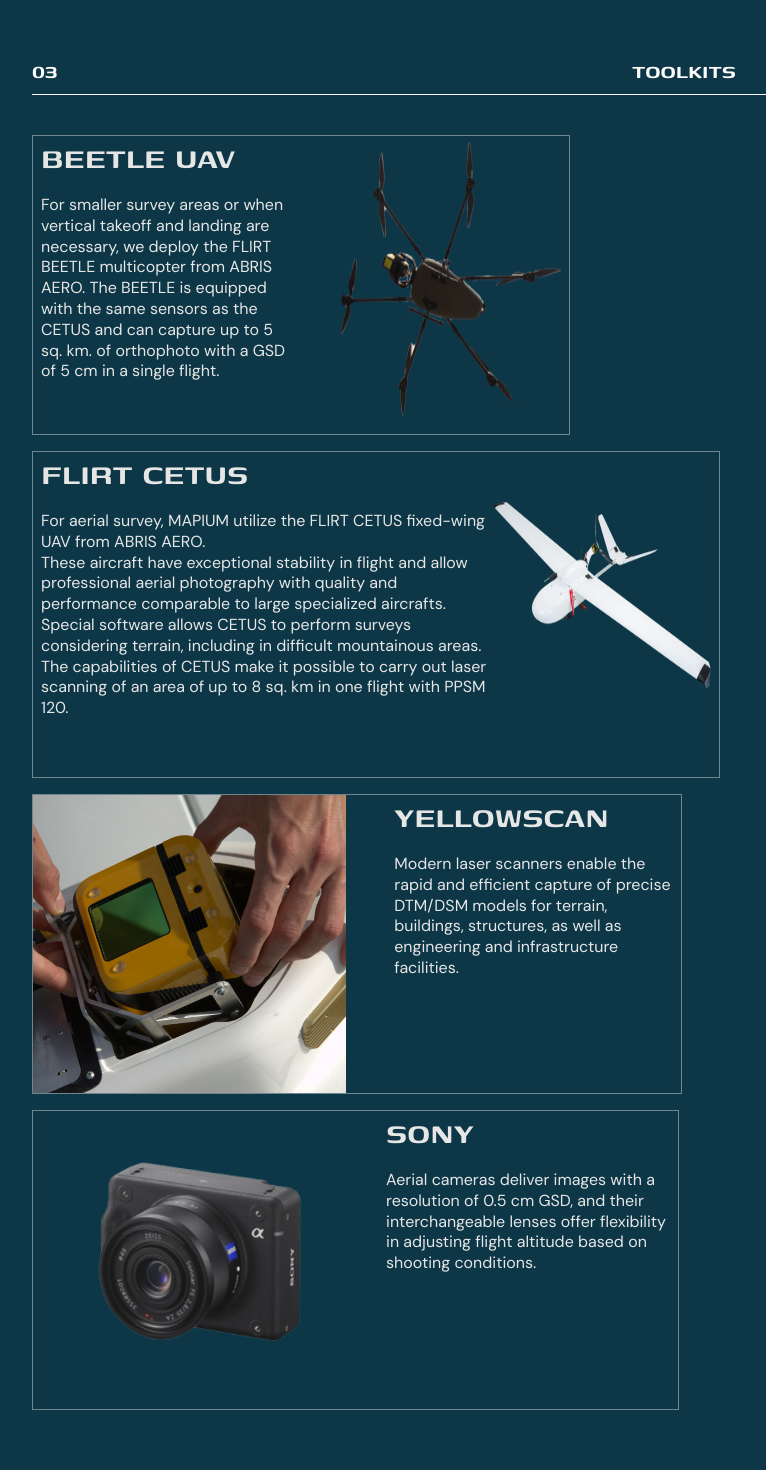
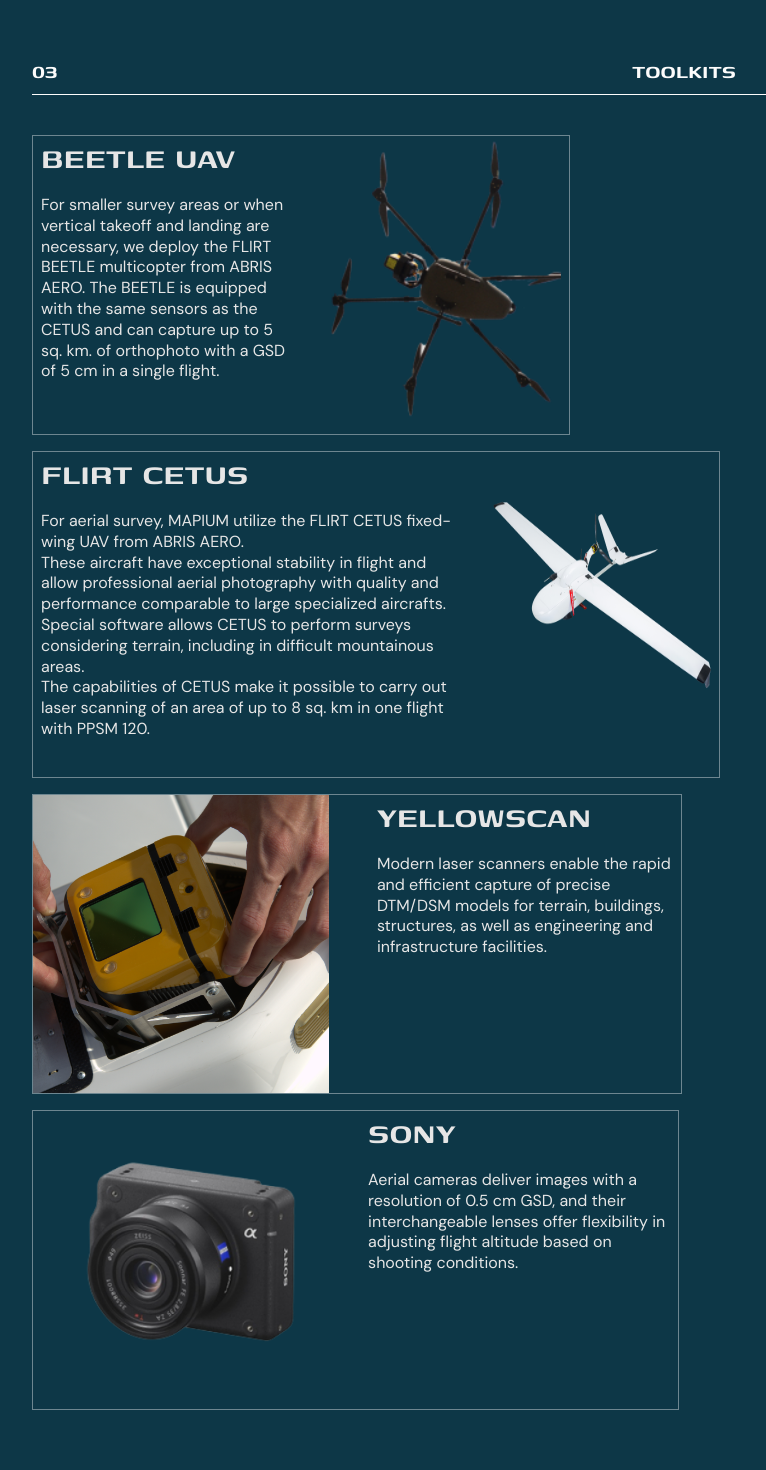
Before and after one commit to IraMira333/mockups, a Next.js app: page /en in a window 1280 px wide. Shown: the part 5560-7030 px from the top of the page, without its empty margins (8-774 px from the left). Built offline with nearby package versions, Linux system fonts and the light colour scheme.

Commit message:
Update Toolkits.tsx

```diff
--- a/src/components/HomePage/Toolkits/Toolkits.tsx
+++ b/src/components/HomePage/Toolkits/Toolkits.tsx
@@ -13,22 +13,24 @@ export const Toolkits = () => {
                 <h2 className="tab:w-[50%]">{t("toolkitsTitle")}</h2>
             </div>
             <div className="pc:flex pc:gap-5 pc:justify-center">
-                <WaveAnimation className="border border-white-40  px-2  pc:mb-5 tab:w-[538px] tab:h-[300px] pc:w-[41%]">
-                    <div className="relative z-10">
+                <WaveAnimation className="border border-white-40 tab:gap-10 px-2  pc:mb-5 tab:w-[538px] tab:h-[300px] pc:w-[41%]">
+                    <div className="relative z-10 tab:w-[51%]">
                         <h3 className=" font-genos font-semibold text-3xl uppercase mb-4 tab:text-5xl">
                             {t("beetleTitle")}
                         </h3>
                         <p>{t("beetleText")}</p>
                     </div>
+                    <div className="tab:w-[48.5%] h-auto relative z-10">
                         <Image
                             src="/beetle.png"
                             alt="beetle"
                             width={263}
                             height={235}
-                        className="relative z-10"
+                            className="w-full h-full object-cover object-center"
                         />
+                    </div>
                 </WaveAnimation>
-                <WaveAnimation className="border border-white-40  px-2  pc:mb-5 tab:w-[688px] tab:h-[327px] pc:h-[300px] pc:w-[57%]">
+                <WaveAnimation className="border border-white-40  px-2 tab:gap-10 pc:mb-5 tab:w-[688px] tab:h-[327px] pc:h-[300px] pc:w-[57%]">
                     <div className="relative z-10">
                         <h3 className="font-genos font-semibold text-3xl uppercase mb-4 tab:text-5xl">
                             {t("flirtTitle")}
@@ -51,34 +53,38 @@ export const Toolkits = () => {
             </div>
             <div className="pc:flex pc:gap-5 pc:justify-center">
                 <WaveAnimation className="border border-white-40 px-0 pc:mb-0 tab:w-[650px] tab:h-[300px] tab:flex-row-reverse tab:gap-10 pc:w-[49%]">
-                    <div className="px-2 relative z-10">
+                    <div className="px-2 relative z-10 tab:w-[51%]">
                         <h3 className="font-genos font-semibold text-3xl uppercase mb-4 tab:text-5xl">
                             {t("yellowScanTitle")}
                         </h3>
                         <p className="mb-4">{t("yellowScanText")}</p>
                     </div>
+                    <div className="tab:w-[48.5%] h-auto relative z-10">
                         <Image
                             src="/yellowscan.png"
                             alt="Yellow Scan"
                             width={315}
                             height={300}
-                        className="tab:w-[48.5%] relative z-10"
+                            className="w-full h-full object-cover object-center"
                         />
+                    </div>
                 </WaveAnimation>
                 <WaveAnimation className="border border-white-40  px-2  mb-0 tab:w-[647px] tab:h-[300px] tab:flex-row-reverse tab:gap-10 pc:w-[49%]">
-                    <div className="relative z-10">
+                    <div className="relative z-10 tab:w-[51%]">
                         <h3 className=" font-genos font-semibold text-3xl uppercase mb-4 tab:text-5xl">
                             {t("sonyTitle")}
                         </h3>
                         <p>{t("sonyText")}</p>
                     </div>
+                    <div className="w-[203px] h-auto mx-auto tab:w-[48.5%] relative z-10">
                         <Image
                             src="/sony.png"
                             alt="Sony"
                             width={315}
                             height={300}
-                        className="w-[203px] h-auto mx-auto tab:w-[48.5%] relative z-10"
+                            className="w-full h-full object-cover object-center"
                         />
+                    </div>
                 </WaveAnimation>
             </div>
         </Section>
```
Lines whose indentation alone changed are shown as unchanged.
